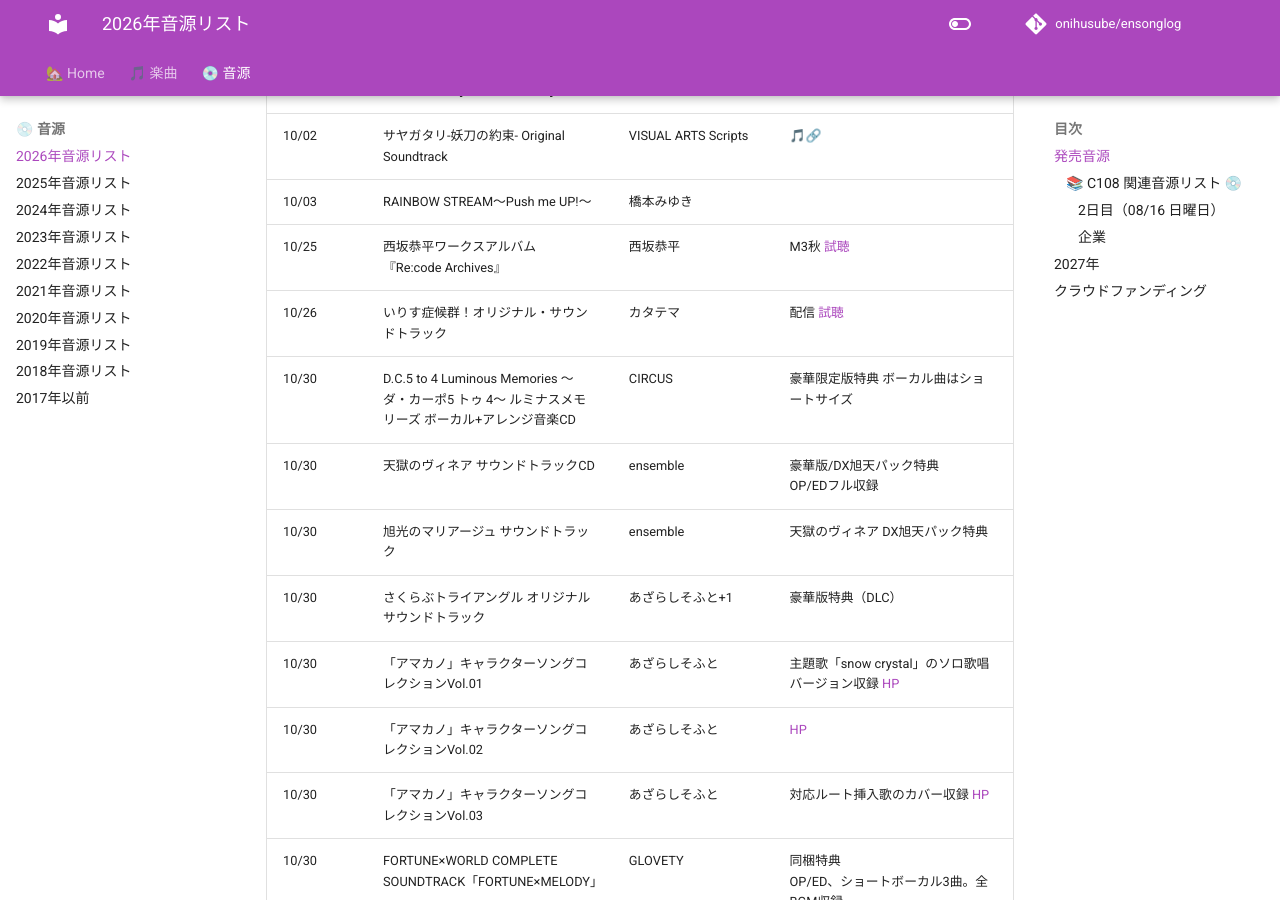
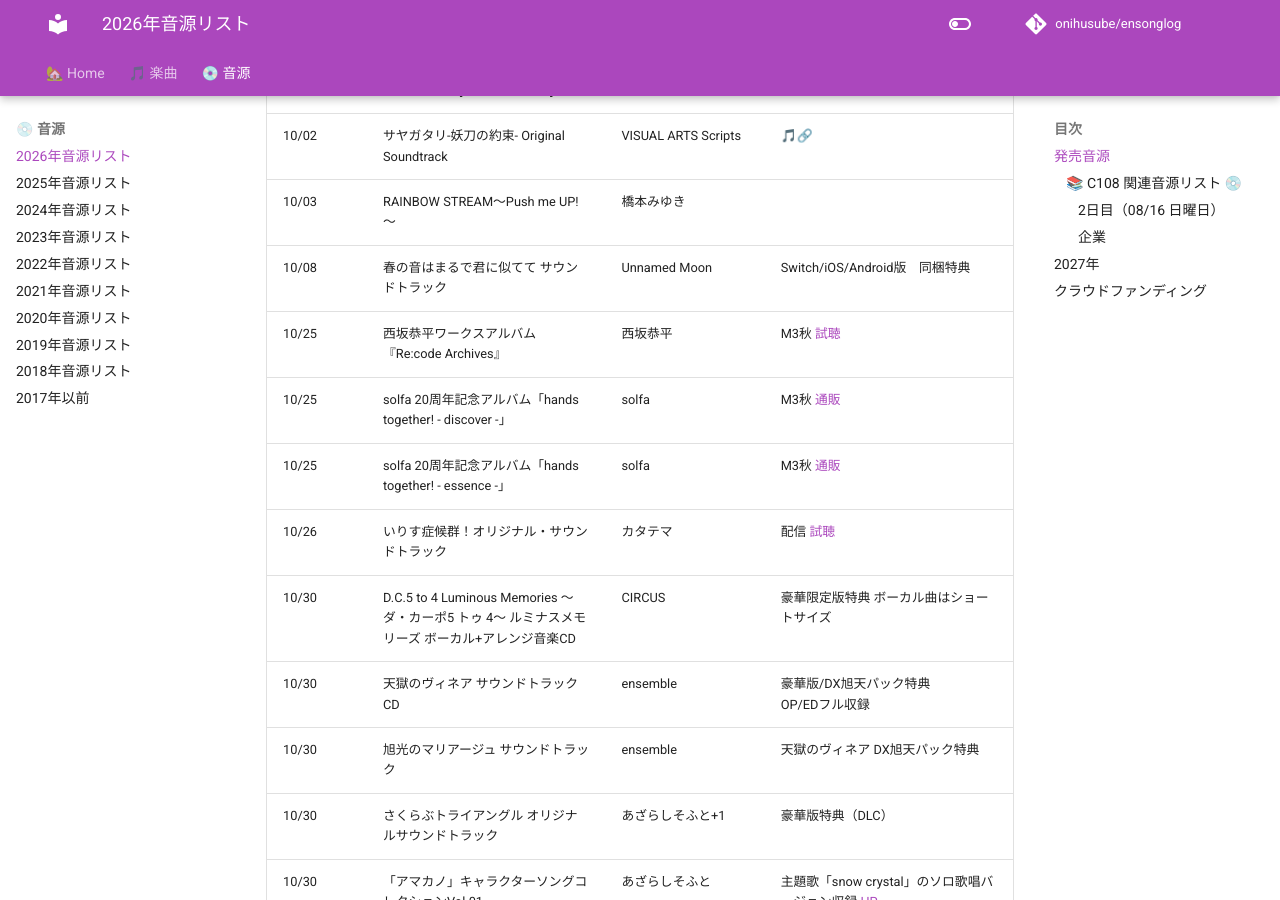
Before and after one commit to onihusube/ensonglog, an MkDocs documentation site: the page built from docs/2026/音源.md, in a window 1280 px wide and 900 px high, scrolled down 14231 px. Built offline with MkDocs 1.6.1 and Material for MkDocs 9.7.7, drawn with Linux system fonts in a browser that asks for light colours; comment, search, counter and statistics services are not loaded; some of the changed text lies outside the part shown.

Commit message:
音源追記など

```diff
--- a/docs/2026/音源.md
+++ b/docs/2026/音源.md
@@ -205,7 +205,10 @@
 | 10/01 | I've GIRL's COMPILATION Vol.6 COLLECTIVE  [Hi-res SONOCA]  | I've |  |
 | 10/02 | サヤガタリ-妖刀の約束- Original Soundtrack  | VISUAL ARTS Scripts | [🎵🔗](https://linkco.re/F6cSMDGz) |
 | 10/03 | RAINBOW STREAM～Push me UP!～  | 橋本みゆき |  |
+| 10/08 | 春の音はまるで君に似てて サウンドトラック | Unnamed Moon | Switch/iOS/Android版　同梱特典 |
 | 10/25 | 西坂恭平ワークスアルバム 『Re:code Archives』 | 西坂恭平 | M3秋 [試聴](https://www.youtube.com/watch?v=Ln31wcvnWLA) |
+| 10/25 | solfa 20周年記念アルバム「hands together! - discover -」 | solfa | M3秋 [通販](https://madaranosora.booth.pm/items/8955360) |
+| 10/25 | solfa 20周年記念アルバム「hands together! - essence -」 | solfa | M3秋 [通販](https://madaranosora.booth.pm/items/8976602) |
 | 10/26 | いりす症候群！オリジナル・サウンドトラック | カタテマ | 配信 [試聴](https://www.youtube.com/watch?v=N8O2Ew_913A) |
 | 10/30 | D.C.5 to 4 Luminous Memories ～ダ・カーポ5 トゥ 4～ ルミナスメモリーズ ボーカル+アレンジ音楽CD | CIRCUS | 豪華限定版特典 ボーカル曲はショートサイズ |
 | 10/30 | 天獄のヴィネア サウンドトラックCD | ensemble | 豪華版/DX旭天パック特典 </br> OP/EDフル収録 |
@@ -278,3 +281,4 @@
 | 07/07 | 07/28 | VenusBlood Lagoon International | dualtail | デジタルサウンドトラック, サウンドトラック（トールケース） | [楓通販](https://imrs.biz/shop3/html/) |  |
 | 07/28 | 08/31 | パーガトリー・ブルー | ENDLESS SUMMER Studio | 続行CF限定サントラ未収録楽曲集／未公開・新規音楽集 | [Ci-en](https://ci-en.net/creator/21221/crowdfunding/1080) |  |
 | 07/31 | 09/29 | カフェトリカルカフェ | まどそふと | サウンドトラック, ボーカルアルバム, ボーカルアルバムハイレゾDLカード | [CAMPFIRE](https://camp-fire.jp/projects/948812/view) | CD(サントラ、ボーカルアルバム)/DL(ボーカルアルバムハイレゾDLカード) |
+| 10/17 | 12/30 | 輪廻の果てでキミを待つ | PECOLIEN | サウンドトラック『輪廻の果てでキミを待つ』, サウンドトラック『つばめの世代』 | [CAMPFIRE](https://camp-fire.jp/projects/978575/view) | CD/DL |
```
Also changed, not shown: docs/2026/楽曲.md (+3 -3 lines).
